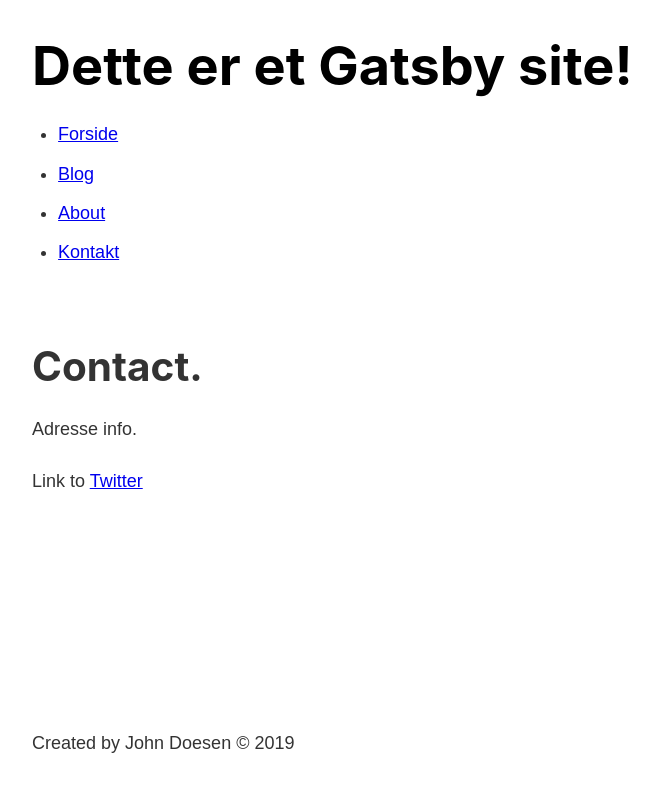
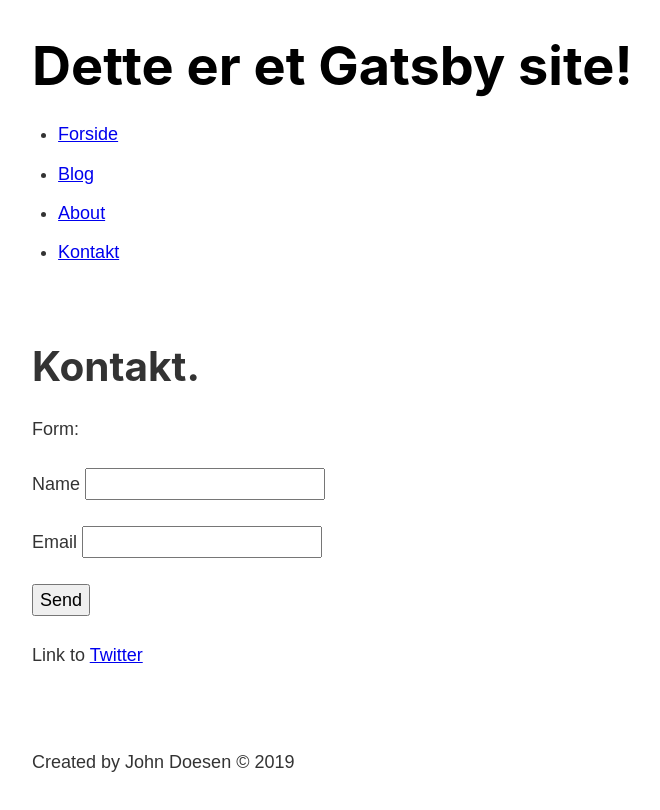
Before and after one commit to boskakke/gatsby-react-blog, a Gatsby site: page /contact in a window 1280 px wide. Shown: the whole page, without its empty margins (251-911 px from the left). Built offline with nearby package versions, Linux system fonts and the light colour scheme; Gatsby itself is replaced by a stand-in of ours.

Commit message:
added-form

```diff
--- a/src/pages/contact.js
+++ b/src/pages/contact.js
@@ -8,8 +8,19 @@ const ContactPage = () => {
     return (
         <Layout>
             <Head title="Kontakt" />
-            <h1>Contact.</h1>
-            <p>Adresse info.</p>
+            <h1>Kontakt.</h1>
+            <p>Form:</p>
+            <form name="contact" netlify>
+                <p>
+                    <label>Name <input type="text" name="name" /></label>
+                </p>
+                <p>
+                    <label>Email <input type="email" name="email" /></label>
+                </p>
+                <p>
+                    <button type="submit">Send</button>
+                </p>
+            </form>
             <p>Link to <a href="https://twitter.com">Twitter</a></p>
         </Layout>
     )
```
